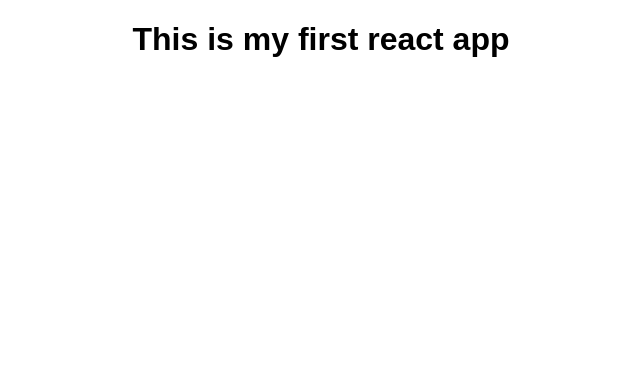
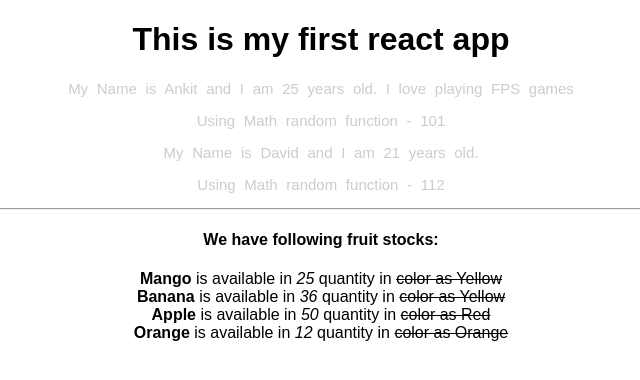
Before and after one commit to Gameonn/react-app, a React (Create React App) app: page / in a window 1280 px wide. Shown: the top 380 px of the page, without its empty margins (319-959 px from the left). Built offline with nearby package versions, Linux system fonts and the light colour scheme.

Commit message:
added functional components with the use of props

```diff
--- a/src/App.js
+++ b/src/App.js
@@ -1,4 +1,6 @@
 import React, { Component } from "react";
+import Person from "./Person/Person";
+import Fruit from "./Fruit/Fruit";
 import "./App.css";
 
 class App extends Component {
@@ -6,8 +8,32 @@ class App extends Component {
     return (
       <div className="App">
         <h1> This is my first react app </h1>
+        <Person name="Ankit" age="25">
+          I love playing FPS games
+        </Person>
+        <Person name="David" age="21" />
+        <hr />
+        <h4>We have following fruit stocks:</h4>
+        <Fruit name="Mango" qty="25">
+          color as Yellow
+        </Fruit>
+        <Fruit name="Banana" qty="36">
+          color as Yellow
+        </Fruit>
+        <Fruit name="Apple" qty="50">
+          color as Red
+        </Fruit>
+        <Fruit name="Orange" qty="12">
+          color as Orange
+        </Fruit>
       </div>
     );
+
+    // return React.createElement(
+    //   "div",
+    //   { className: App },
+    //   React.createElement("h1", null, "This is my first react app")
+    // );
   }
 }
 
--- /dev/null
+++ b/src/Fruit/Fruit.js
@@ -0,0 +1,12 @@
+import React from "react";
+
+const fruit = (props) => {
+  return (
+    <div className="Fruit">
+      <strong> {props.name}</strong> is available in <i>{props.qty}</i> quantity
+      in <s>{props.children}</s>
+    </div>
+  );
+};
+
+export default fruit;
--- /dev/null
+++ b/src/Person/Person.css
@@ -0,0 +1,6 @@
+.Person {
+  font-size: 15px;
+  font-weight: 400;
+  word-spacing: 4.5px;
+  color: #ccc;
+}
--- /dev/null
+++ b/src/Person/Person.js
@@ -0,0 +1,13 @@
+import React from "react";
+import "./Person.css";
+
+const person = (props) => {
+  return (
+    <div className="Person">
+      My Name is {props.name} and I am {props.age} years old. {props.children}
+      <p>Using Math random function - {Math.floor(Math.random() * 115)} </p>
+    </div>
+  );
+};
+
+export default person;
```
Also changed, not shown: src/logo.svg (deleted).
